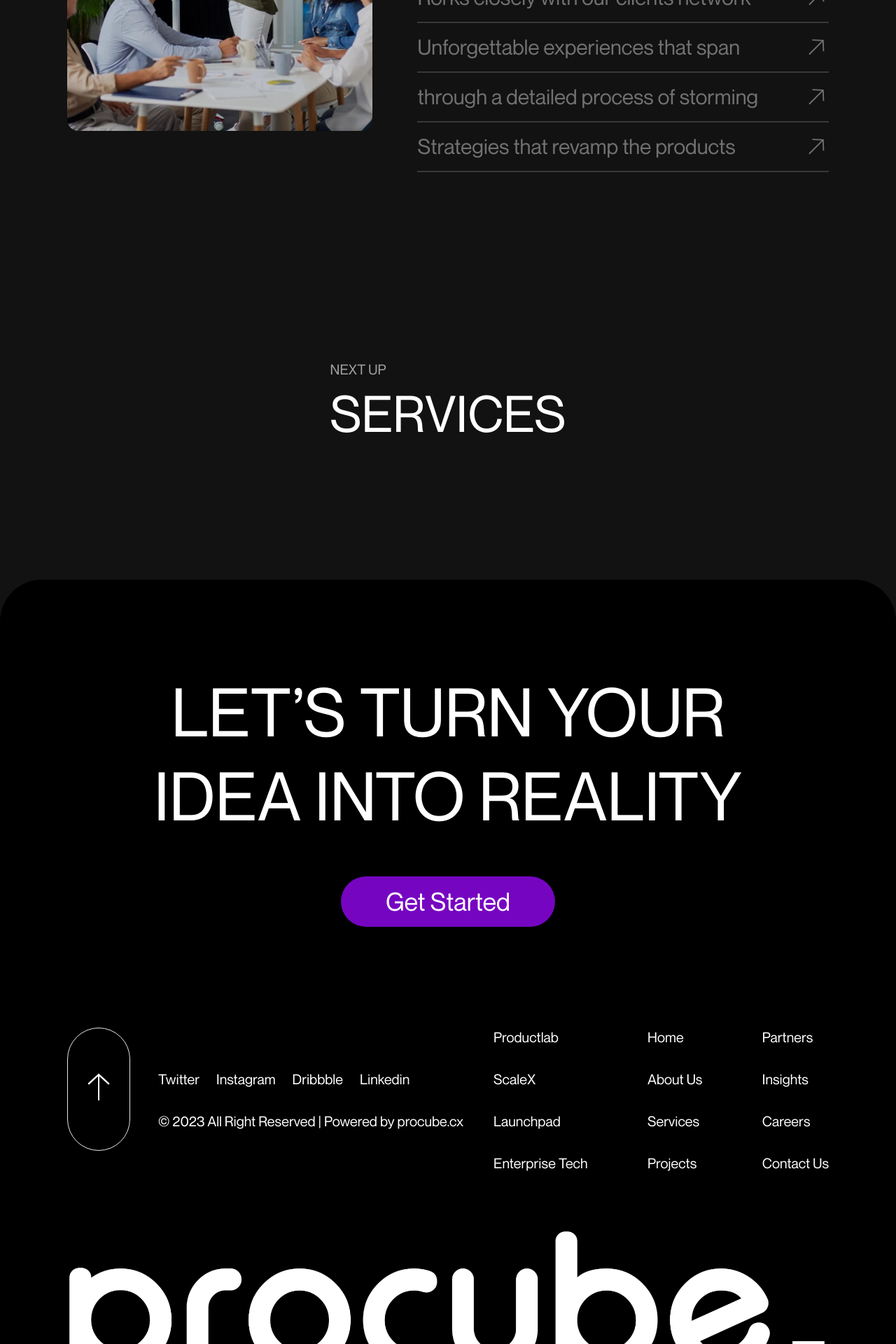
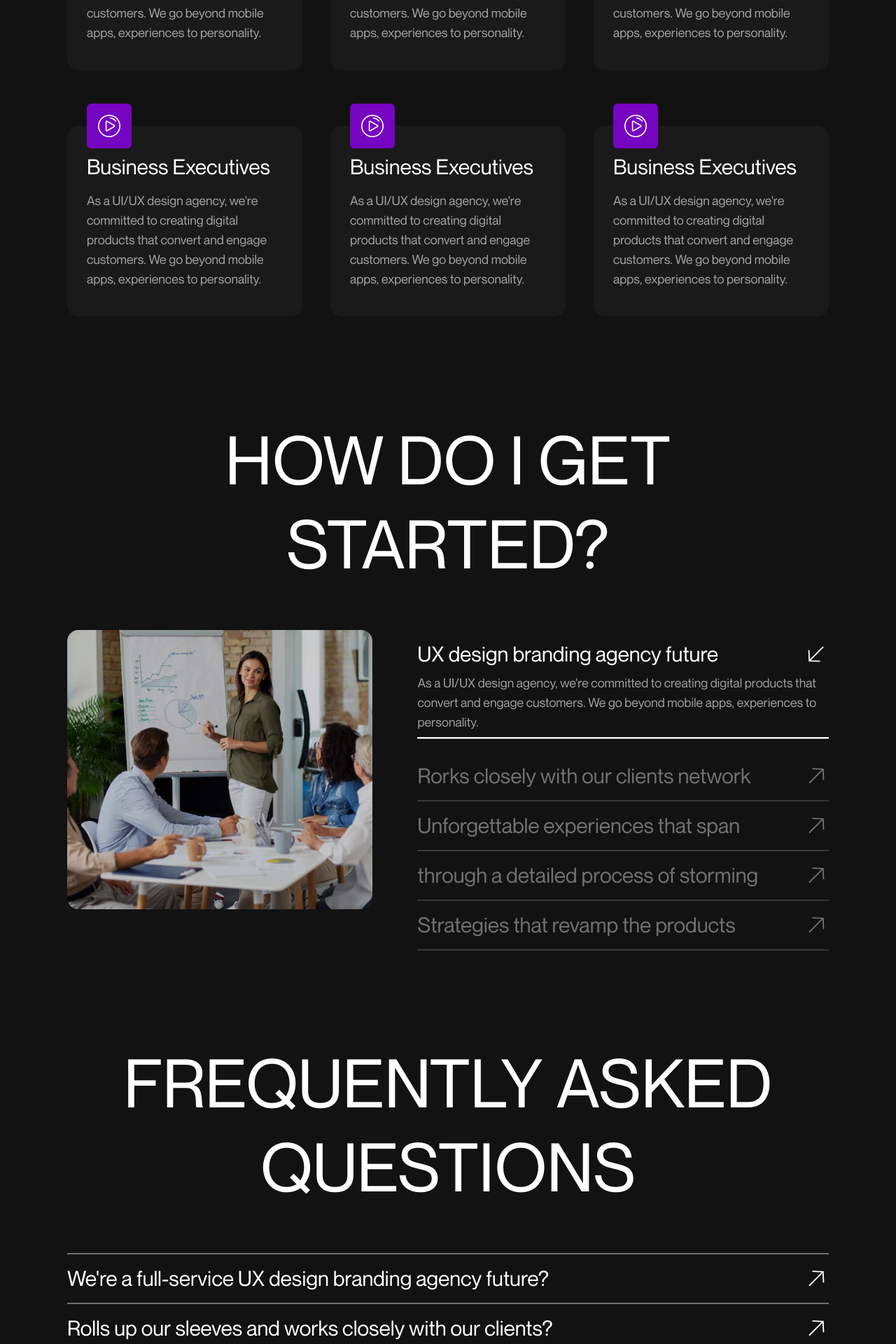
Before and after one commit to procube-cx/procube, a React (Create React App) app: page /partners in a window 1280 px wide. Shown: the part 3820-5740 px from the top of the page at 70% size. Built offline with nearby package versions, Linux system fonts and the light colour scheme.

Commit message:
partners  pag

```diff
--- /dev/null
+++ b/src/component/Partner/Partner3.js
@@ -0,0 +1,58 @@
+import React from 'react'
+import key from '../../assets/images/icons/key.svg'
+
+
+const data = [
+  {
+    title: 'Business Executives',
+    description: "As a UI/UX design agency, we're committed to creating digital products that convert and engage customers. We go beyond mobile apps, experiences to personality.",
+    icon: key
+  },
+  {
+    title: 'Business Executives',
+    description: "As a UI/UX design agency, we're committed to creating digital products that convert and engage customers. We go beyond mobile apps, experiences to personality.",
+    icon: key
+  },
+  {
+    title: 'Business Executives',
+    description: "As a UI/UX design agency, we're committed to creating digital products that convert and engage customers. We go beyond mobile apps, experiences to personality.",
+    icon: key
+  },
+  {
+    title: 'Business Executives',
+    description: "As a UI/UX design agency, we're committed to creating digital products that convert and engage customers. We go beyond mobile apps, experiences to personality.",
+    icon: key
+  },
+  {
+    title: 'Business Executives',
+    description: "As a UI/UX design agency, we're committed to creating digital products that convert and engage customers. We go beyond mobile apps, experiences to personality.",
+    icon: key
+  },
+  {
+    title: 'Business Executives',
+    description: "As a UI/UX design agency, we're committed to creating digital products that convert and engage customers. We go beyond mobile apps, experiences to personality.",
+    icon: key
+  }
+]
+
+
+
+const Partner3 = () => {
+
+  return (
+    <div className='px-6 md:px-24 md:pb-20 pt-24 md:pt-32'>
+      <p className='font-normal text-4xl md:text-7xl max-w-5xl text-center mx-auto py-5 md:pb-20 uppercase !leading-tight'>Who might find our services appealing?</p>
+      <div className='grid grid-cols-1 md:grid-cols-3 gap-10 gap-y-20'>
+        {data.map((item, index) => (
+          <div key={index} className='bg-[#1A1A1A] py-5 px-4 md:py-10 md:px-7 rounded-lg md:rounded-2xl relative'>
+            <img src={item.icon} alt='icon' className='w-10 md:w-16 absolute -top-8' />
+            <p className='font-bold text-xl md:text-3xl md:pb-4'>{item.title}</p>
+            <p className='text-sm md:text-lg opacity-60'>{item.description}</p>
+          </div>
+        ))}
+      </div>
+    </div>
+  )
+}
+
+export default Partner3
--- /dev/null
+++ b/src/component/Partner/Partner6.js
@@ -0,0 +1,97 @@
+import React, { useState, useEffect, useRef } from 'react';
+import { motion } from 'framer-motion';
+import { useInView } from 'react-intersection-observer';
+import icon2 from '../../assets/images/icons/icon2.svg';
+
+
+
+const data = [
+    {
+        id: 1,
+        title: "We're a full-service UX design  branding agency future?",
+        description: "As a UI/UX design agency, we're committed to creating digital products that convert and engage customers. We go beyond mobile apps, experiences to personality. ",
+    },
+    {
+        id: 2,
+        title: "Rolls up our sleeves and works closely with our clients?",
+        description: "As a UI/UX design agency, we're committed to creating digital products that convert and engage customers. We go beyond mobile apps, experiences to personality. ",
+    },
+    {
+        id: 3,
+        title: "We craft unforgettable experiences that span all platforms?",
+        description: "As a UI/UX design agency, we're committed to creating digital products that convert and engage customers. We go beyond mobile apps, experiences to personality. ",
+    },
+    {
+        id: 4,
+        title: "Service network go through a detailed process of brainstorming?",
+        description: "As a UI/UX design agency, we're committed to creating digital products that convert and engage customers. We go beyond mobile apps, experiences to personality. ",
+    },
+    {
+        id: 5,
+        title: "Developing strategies that revamp products or services?",
+        description: "As a UI/UX design agency, we're committed to creating digital products that convert and engage customers. We go beyond mobile apps, experiences to personality. ",
+    }
+
+]
+
+const Card = ({ id, title, description, activeCard, onCardClick }) => {
+    const [isOpen, setIsOpen] = useState(activeCard === id);
+    const [isFirstCard, setIsFirstCard] = useState(false);
+
+
+    useEffect(() => {
+        setIsOpen(activeCard === id);
+        setIsFirstCard(id === 1);
+    }, [activeCard, id]);
+
+
+    return (
+        <div
+            className={`flex flex-col w-full border-opacity-40 border-white py-3 md:py-4 gap-2 cursor-pointer  border-b-2 ${isFirstCard && 'border-t-2'}`}
+            onClick={() => onCardClick(id)}
+        >
+            <div className='grid grid-cols-6 flex-1'>
+                <p className='col-span-5 font-normal text-2xl md:text-3xl'>{title}</p>
+                <img src={icon2} alt="icon" className={`w-9 ml-auto col-span-1 ${isOpen && 'rotate-180'}`} />
+            </div>
+            {isOpen &&
+                <div className='grid grid-cols-6'>
+                    <p className='font-normal text-xs md:text-lg col-span-6 col-start-1 opacity-60'>{description}</p>
+                </div>
+            }
+        </div>
+    );
+};
+
+const Partner6 = () => {
+    const [time, setTime] = useState(0);
+    const [activeCard, setActiveCard] = useState(-1);
+    const isMobile = window.innerWidth < 768;
+
+    const handleCardClick = (id) => {
+        setActiveCard(id);
+    };
+
+    return (
+        <div className='w-full px-6 md:px-24 pt-6  min-h-screen max-h-[900px] md:pt-16' >
+            <p className='w-full md:w-full font-normal text-4xl md:text-8xl !leading-tight uppercase text-center'>Frequently Asked Questions</p>
+            <div className='w-full flex flex-col md:flex-row-reverse overflow-hidden gap-x-16 md:pt-16'>
+                <div className='flex md:w-full h-full flex-col my-auto'>
+                    {data.map((cardDetail) => (
+                        <Card
+                            key={cardDetail.id} // added key prop
+                            id={cardDetail.id}
+                            title={cardDetail.title}
+                            description={cardDetail.description}
+                            activeCard={activeCard}
+                            onCardClick={handleCardClick}
+                            time={time}
+                        />
+                    ))}
+                </div>
+            </div>
+        </div>
+    );
+};
+
+export default Partner6;
--- a/src/pages/Partner.js
+++ b/src/pages/Partner.js
@@ -10,6 +10,8 @@ import NextUp from '../component/NextUp';
 import Partner1 from '../component/Partner/Partner1';
 import Partner2 from '../component/Partner/Partner2';
 import Partner4 from '../component/Partner/Partner4';
+import Partner6 from '../component/Partner/Partner6';
+import Partner3 from '../component/Partner/Partner3';
 
 function Partner() {
 
@@ -20,7 +22,9 @@ function Partner() {
       <Landing3 />
       <Partner1 />
       <Partner2 />
+      <Partner3 />
       <Partner4 />
+      <Partner6 />
       <NextUp Heading={'Services'} />
       <Footer />
     </div>
```
Also changed, not shown: src/assets/images/icons/key.svg (added).
